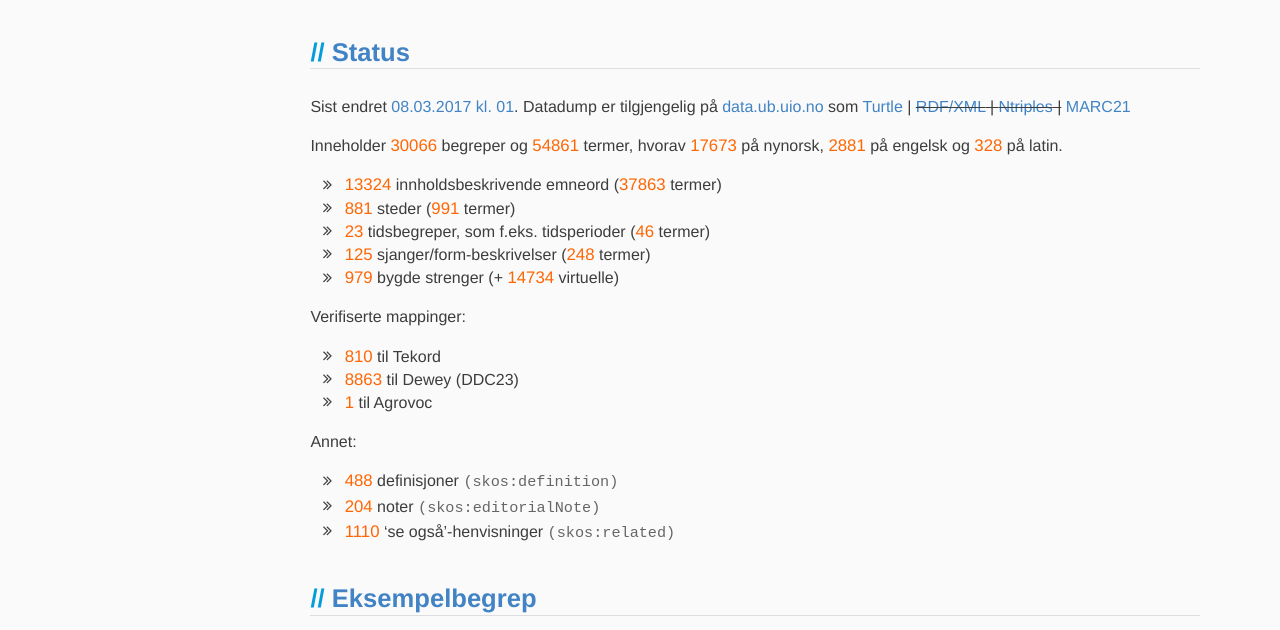
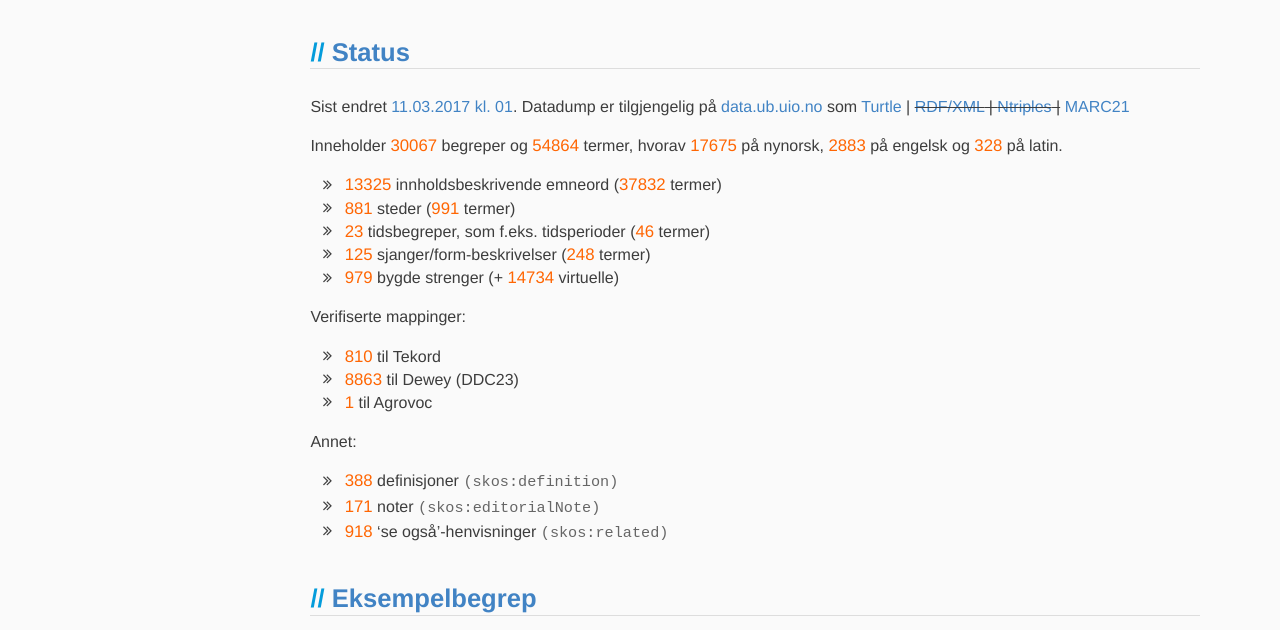
Before and after one commit to realfagstermer/realfagstermer.github.io, a Jekyll site: the page built from index.html, in a window 1280 px wide and 900 px high. Shown: the part 174-804 px from the top of the window. Built offline with Jekyll 4.4.1, drawn with Linux system fonts in a browser that asks for light colours; nearby versions of some CDN libraries; library files that are not in the unit come from our copies.

Commit message:
Update stats

```diff
--- a/_data/stats_current.json
+++ b/_data/stats_current.json
@@ -1,6 +1,6 @@
 {
-  "concepts": 30066,
-  "conceptsWithoutStrings": 14353,
+  "concepts": 30067,
+  "conceptsWithoutStrings": 14354,
   "facets": {
     "CompoundConcept": {
       "concepts": 979,
@@ -57,19 +57,19 @@
     },
     "Topic": {
       "altLabels": {
-        "en": 416,
+        "en": 417,
         "la": 23,
-        "nb": 3729,
-        "nn": 4942
+        "nb": 3720,
+        "nn": 4934
       },
-      "concepts": 13324,
+      "concepts": 13325,
       "prefLabels": {
         "en": 2411,
         "la": 304,
         "nb": 13324,
-        "nn": 12714
+        "nn": 12699
       },
-      "terms": 37863
+      "terms": 37832
     },
     "VirtualCompoundConcept": {
       "concepts": 14734,
@@ -78,14 +78,14 @@
     }
   },
   "features": {
-    "broadMatch": 1455,
-    "closeMatch": 1543,
-    "definition": 488,
-    "editorialNote": 204,
-    "exactMatch": 6651,
+    "broadMatch": 1024,
+    "closeMatch": 1349,
+    "definition": 388,
+    "editorialNote": 171,
+    "exactMatch": 6319,
     "narrowMatch": 0,
-    "related": 1110,
-    "relatedMatch": 3195
+    "related": 918,
+    "relatedMatch": 2411
   },
   "mappings": {
     "agrovoc": 1,
@@ -93,11 +93,11 @@
     "tekord": 810
   },
   "terms": {
-    "_sum": 54861,
-    "en": 2881,
+    "_sum": 54864,
+    "en": 2883,
     "la": 328,
-    "nb": 33979,
-    "nn": 17673
+    "nb": 33978,
+    "nn": 17675
   },
-  "ts": 1488935660
+  "ts": 1489194931
 }
```
Also changed, not shown: _data/stats.json.
